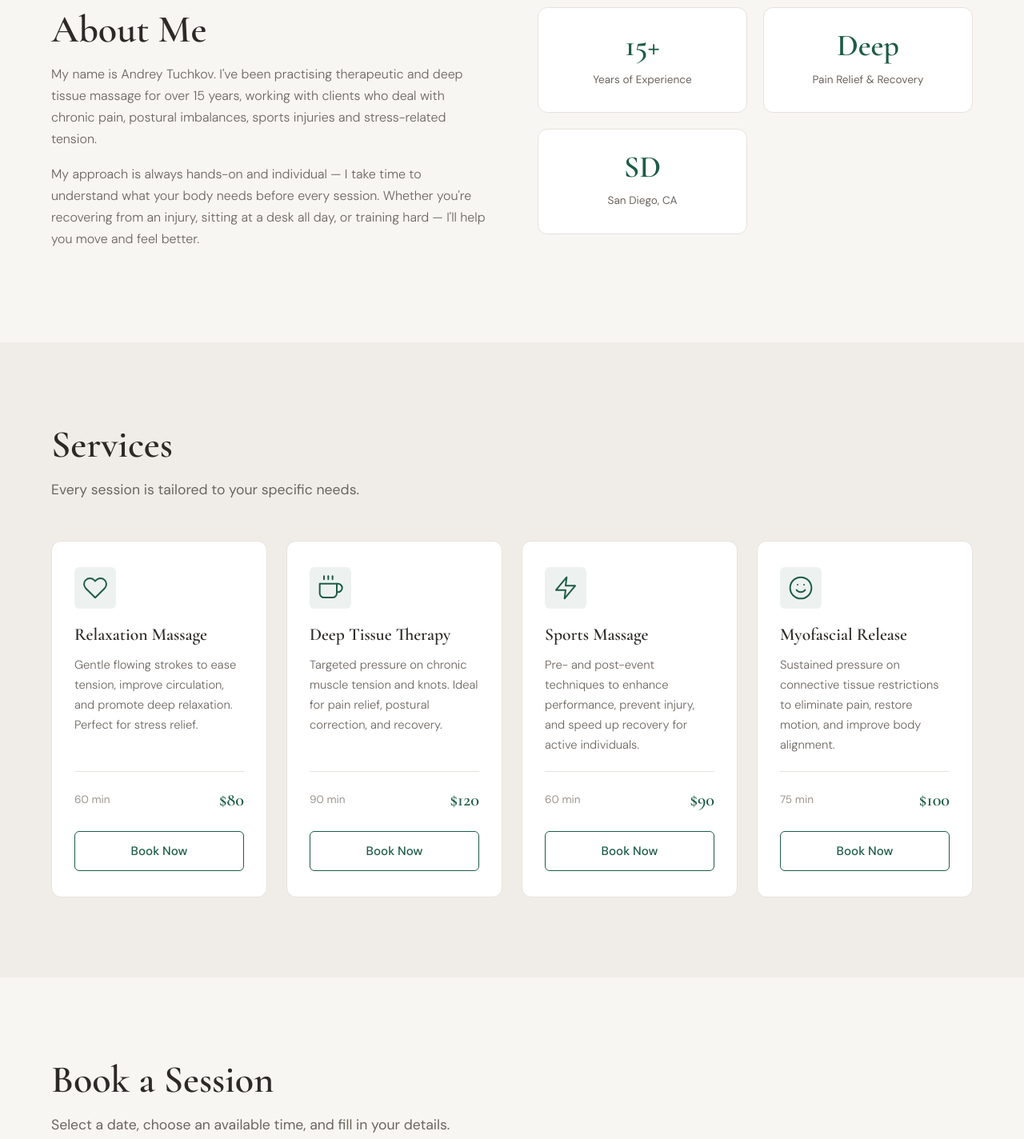
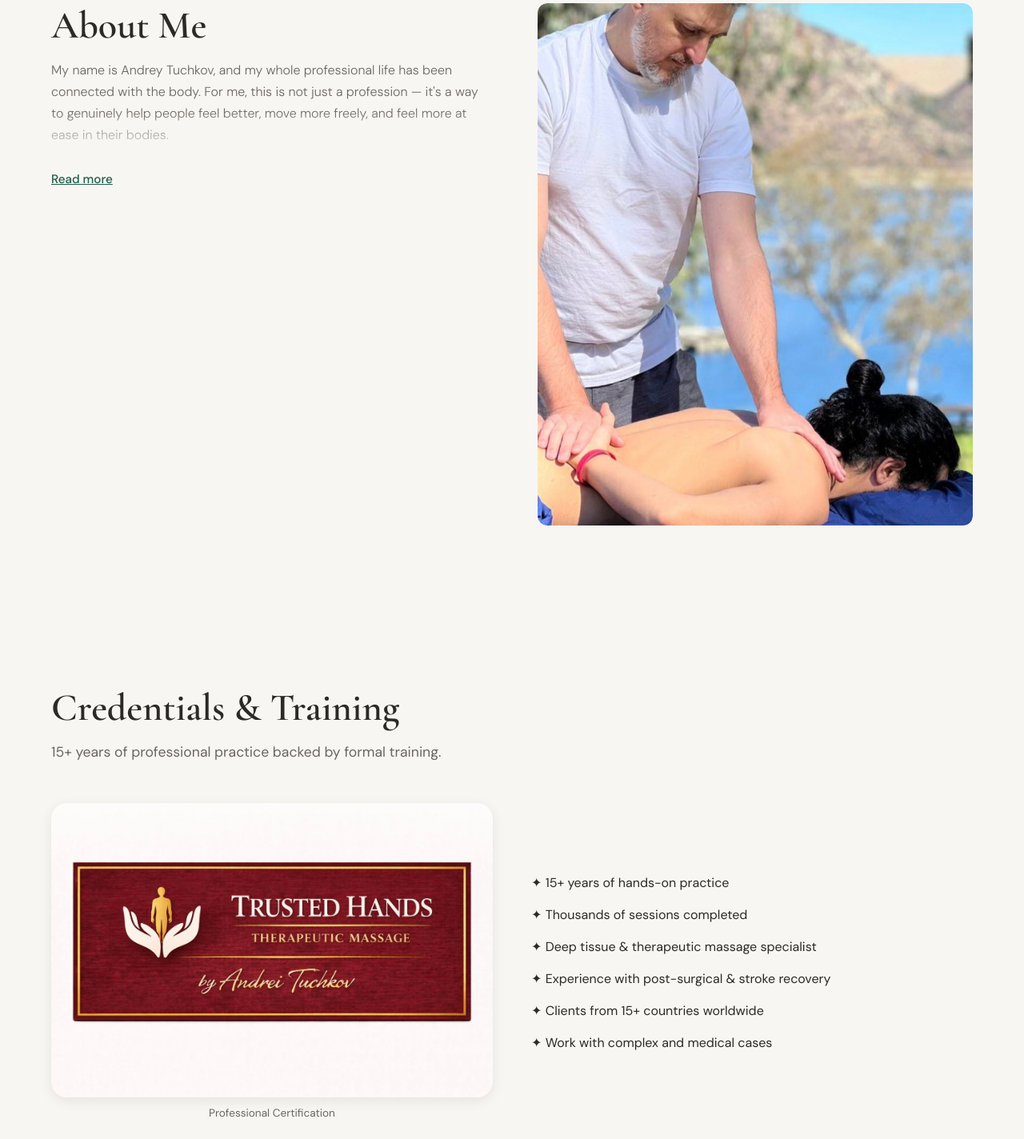
Before and after one commit to alexnosevichdev/massage, a website: page public/index.html in a window 1280 px wide. Shown: the part 896-2320 px from the top of the page at 80% size. Drawn offline with nearby package versions, Linux system fonts and the light colour scheme.

Commit message:
change design

```diff
--- a/public/index.html
+++ b/public/index.html
@@ -33,6 +33,7 @@
 
       <nav class="nav__links" id="navLinks">
         <a href="#about" class="nav__link">About</a>
+        <a href="#credentials" class="nav__link">Credentials</a>
         <a href="#services" class="nav__link">Services</a>
         <a href="#booking" class="nav__link">Booking</a>
         <a href="#cancel" class="nav__link">Cancel</a>
@@ -68,7 +69,7 @@
           <a href="#booking" class="btn btn--primary hero__cta">Book a Session</a>
         </div>
         <div class="hero__photo">
-          <img src="./assets/andrey.jpg"
+          <img src="./assets/andrey-main.jpg"
                alt="Andrey Tuchkov, massage therapist in San Diego"
                width="600" height="800" loading="eager">
         </div>
@@ -80,21 +81,52 @@
       <div class="about__inner container">
         <div class="about__text">
           <h2 class="section__title">About Me</h2>
-          <p>My name is Andrey Tuchkov. I've been practising therapeutic and deep tissue massage for over 15&nbsp;years, working with clients who deal with chronic pain, postural imbalances, sports injuries and stress-related tension.</p>
-          <p>My approach is always hands-on and individual&nbsp;&mdash; I take time to understand what your body needs before every session. Whether you're recovering from an injury, sitting at a desk all day, or training hard&nbsp;&mdash; I'll help you move and feel better.</p>
+          <div class="bio-preview">
+            <p>My name is Andrey Tuchkov, and my whole professional life has been connected with the body. For me, this is not just a profession — it's a way to genuinely help people feel better, move more freely, and feel more at ease in their bodies.</p>
+            <div class="bio-fade"></div>
+          </div>
+          <div class="bio-full" hidden>
+            <p>Over more than 15 years of practice, I've worked with thousands of people. I've worked both with everyday clients who want to maintain their bodies in good condition, and with more demanding individuals. Among my clients were members of the city administration and mayor's office where I previously lived — and that always comes with responsibility and the need for consistent, reliable results.</p>
+            <p>Over the years, I've worked with people from many different countries: Russia, Ukraine, Belarus, Kazakhstan, Poland, the Czech Republic, Norway, Turkey, Korea, Mexico, the United States, Canada, Armenia, Costa Rica… Working with people from different countries, I noticed one simple thing: the human body is built the same way… and it tends to hurt in very similar places. Well, it seems that muscles don't really care about nationality — they just do their job.</p>
+            <p>In my practice, I've also worked with more complex cases. I've helped support physical development in babies born significantly premature. I've worked with people dealing with anorexia. I also worked in a medical center focused on weight loss, supporting clients as their bodies went through significant physical changes. I've supported recovery after accidents, surgeries, and strokes. I've worked with paralyzed clients, with elderly individuals aged 87+, and with a teenager with cerebral palsy. In these situations, it's especially important to work carefully, attentively, and without relying on templates — to understand what is happening in the body and how to work with it. This approach leads to real, noticeable improvements in how a person feels and functions.</p>
+            <p>All of this is in addition to more common situations where a person is considered 'healthy,' but lives with constant tension in the neck, shoulders, back, or legs… or, on the contrary, with a sense of weakness and lack of support in the body.</p>
+            <p>Over time, I've come to understand one clear thing: everyone can benefit from massage. And the more accumulated issues a person has, the more obvious it becomes that a systematic approach is necessary. In most cases, one type of massage is not enough — the body needs thoughtful, consistent work.</p>
+            <p>That's why I don't follow a template. In each session, I combine different techniques and approaches, selecting them based on the individual and their current condition. This may include deep tissue work, stretching, and structural work — depending on the goal. This approach doesn't just provide temporary relief, but leads to noticeable and lasting results.</p>
+            <p>People don't come to me only to relax. They come when they want to better understand their body, reduce pain, restore mobility, feel lighter… and simply start feeling like themselves again.</p>
+          </div>
+          <button class="btn-read-more" id="readMoreBtn">Read more</button>
         </div>
-        <div class="about__stats">
-          <div class="stat-card">
-            <span class="stat-card__number">15+</span>
-            <span class="stat-card__label">Years of Experience</span>
+        <div class="about__photo">
+          <img src="./assets/andrey-work-1.jpg"
+               alt="Andrey Tuchkov performing therapeutic massage"
+               width="500" height="600" loading="lazy"
+               style="object-fit: cover; border-radius: 12px; width: 100%; height: 100%;">
+        </div>
+      </div>
+    </section>
+
+    <!-- ─── CREDENTIALS ────────────────────────────────────── -->
+    <section id="credentials" class="section">
+      <div class="container">
+        <h2 class="section__title">Credentials &amp; Training</h2>
+        <p class="section__subtitle">15+ years of professional practice backed by formal training.</p>
+        <div class="credentials-grid">
+          <div class="cert-card">
+            <img src="./assets/andrey-cert.jpg"
+                 alt="Massage therapy certificate — Andrei Tuchkov"
+                 width="400" height="300" loading="lazy"
+                 class="cert-image">
+            <p class="cert-label">Professional Certification</p>
           </div>
-          <div class="stat-card">
-            <span class="stat-card__number">Deep</span>
-            <span class="stat-card__label">Pain Relief &amp; Recovery</span>
-          </div>
-          <div class="stat-card">
-            <span class="stat-card__number">SD</span>
-            <span class="stat-card__label">San Diego, CA</span>
+          <div class="credentials-text">
+            <ul class="credentials-list">
+              <li>✦ 15+ years of hands-on practice</li>
+              <li>✦ Thousands of sessions completed</li>
+              <li>✦ Deep tissue &amp; therapeutic massage specialist</li>
+              <li>✦ Experience with post-surgical &amp; stroke recovery</li>
+              <li>✦ Clients from 15+ countries worldwide</li>
+              <li>✦ Work with complex and medical cases</li>
+            </ul>
           </div>
         </div>
       </div>
@@ -158,6 +190,15 @@
             <button class="btn btn--outline service-card__btn" data-book>Book Now</button>
           </div>
         </div>
+      </div>
+    </section>
+
+    <!-- ─── PHOTO STRIP ─────────────────────────────────── -->
+    <section class="photo-strip">
+      <div class="photo-strip-inner">
+        <img src="./assets/andrey-work-2.jpg"
+             alt="Andrey Tuchkov working with a client outdoors in San Diego"
+             width="1200" height="500" loading="lazy">
       </div>
     </section>
 
--- a/public/main.js
+++ b/public/main.js
@@ -423,6 +423,20 @@
     });
   });
 
+  // ─── Read more toggle ──────────────────────────────
+
+  const readMoreBtn = $('#readMoreBtn');
+  const bioFull = $('.bio-full');
+  const bioFade = $('.bio-fade');
+  if (readMoreBtn) {
+    readMoreBtn.addEventListener('click', () => {
+      const isExpanded = !bioFull.hidden;
+      bioFull.hidden = isExpanded;
+      bioFade.style.display = isExpanded ? 'block' : 'none';
+      readMoreBtn.textContent = isExpanded ? 'Read more' : 'Read less';
+    });
+  }
+
   // ─── Init ───────────────────────────────────────────
 
   initTheme();
--- a/public/style.css
+++ b/public/style.css
@@ -319,10 +319,10 @@ img { max-width: 100%; height: auto; display: block; }
 }
 
 .hero__photo {
-  border-radius: var(--radius-lg);
+  border-radius: var(--radius-md);
   overflow: hidden;
   box-shadow: var(--shadow-lg);
-  aspect-ratio: 3/4;
+  aspect-ratio: 4/5;
 }
 
 .hero__photo img {
@@ -349,37 +349,87 @@ img { max-width: 100%; height: auto; display: block; }
   font-weight: 300;
 }
 
-.about__stats {
+.about__photo {
+  border-radius: var(--radius-md);
+  overflow: hidden;
+  aspect-ratio: 5/6;
+}
+
+.bio-preview {
+  position: relative;
+  overflow: hidden;
+}
+.bio-fade {
+  position: absolute;
+  bottom: 0;
+  left: 0;
+  right: 0;
+  height: 60px;
+  background: linear-gradient(transparent, var(--color-bg));
+  pointer-events: none;
+}
+.bio-full {
+  margin-top: 16px;
+}
+.btn-read-more {
+  margin-top: 16px;
+  color: var(--color-primary);
+  font-weight: 500;
+  text-decoration: underline;
+  background: none;
+  border: none;
+  cursor: pointer;
+  padding: 0;
+  font-family: 'DM Sans', sans-serif;
+  font-size: 0.95rem;
+}
+
+/* ── Credentials ── */
+
+.credentials-grid {
   display: grid;
   grid-template-columns: 1fr 1fr;
-  gap: 20px;
+  gap: 48px;
+  align-items: center;
+  margin-top: 32px;
+}
+.cert-image {
+  width: 100%;
+  border-radius: var(--radius-lg);
+  box-shadow: var(--shadow-md);
+  object-fit: cover;
+}
+.cert-label {
+  text-align: center;
+  margin-top: 8px;
+  font-size: 0.85rem;
+  color: var(--color-text-secondary);
+}
+.credentials-list {
+  list-style: none;
+  display: flex;
+  flex-direction: column;
+  gap: 16px;
+}
+.credentials-list li {
+  font-size: 1rem;
+  color: var(--color-text);
+  line-height: 1.5;
 }
 
-.stat-card {
-  background: var(--color-surface);
-  border: 1px solid var(--color-border);
-  border-radius: var(--radius-md);
-  padding: 28px 24px;
-  text-align: center;
-  transition: box-shadow 0.2s, border-color 0.2s;
+/* ── Photo strip ── */
+
+.photo-strip {
+  padding: 0;
+  overflow: hidden;
+  max-height: 420px;
 }
-.stat-card:hover {
-  box-shadow: var(--shadow-md);
-  border-color: var(--color-primary);
-}
-
-.stat-card__number {
+.photo-strip-inner img {
+  width: 100%;
+  height: 420px;
+  object-fit: cover;
+  object-position: center 30%;
   display: block;
-  font-family: 'Cormorant Garamond', serif;
-  font-size: 2.4rem;
-  font-weight: 600;
-  color: var(--color-primary);
-  line-height: 1;
-  margin-bottom: 8px;
-}
-.stat-card__label {
-  font-size: 0.85rem;
-  color: var(--color-text-secondary);
 }
 
 /* ═══════════════════════════════════════════════════════
@@ -903,6 +953,10 @@ img { max-width: 100%; height: auto; display: block; }
     gap: 40px;
   }
 
+  .credentials-grid {
+    grid-template-columns: 1fr;
+  }
+
   .booking__layout {
     grid-template-columns: 1fr;
     gap: 32px;
@@ -936,12 +990,7 @@ img { max-width: 100%; height: auto; display: block; }
 
   .hamburger { display: flex; }
 
-  .about__stats {
-    grid-template-columns: 1fr 1fr;
-    gap: 12px;
-  }
-  .stat-card { padding: 20px 16px; }
-  .stat-card__number { font-size: 1.8rem; }
+  .credentials-grid { grid-template-columns: 1fr; }
 
   .services__grid { grid-template-columns: 1fr; }
   .contacts__grid { grid-template-columns: 1fr; }
```
Also changed, not shown: public/assets/andrey-cert.jpg (added), public/assets/andrey-main.jpg (added), public/assets/andrey-work-1.jpg (added), public/assets/andrey-work-2.jpg (added).
